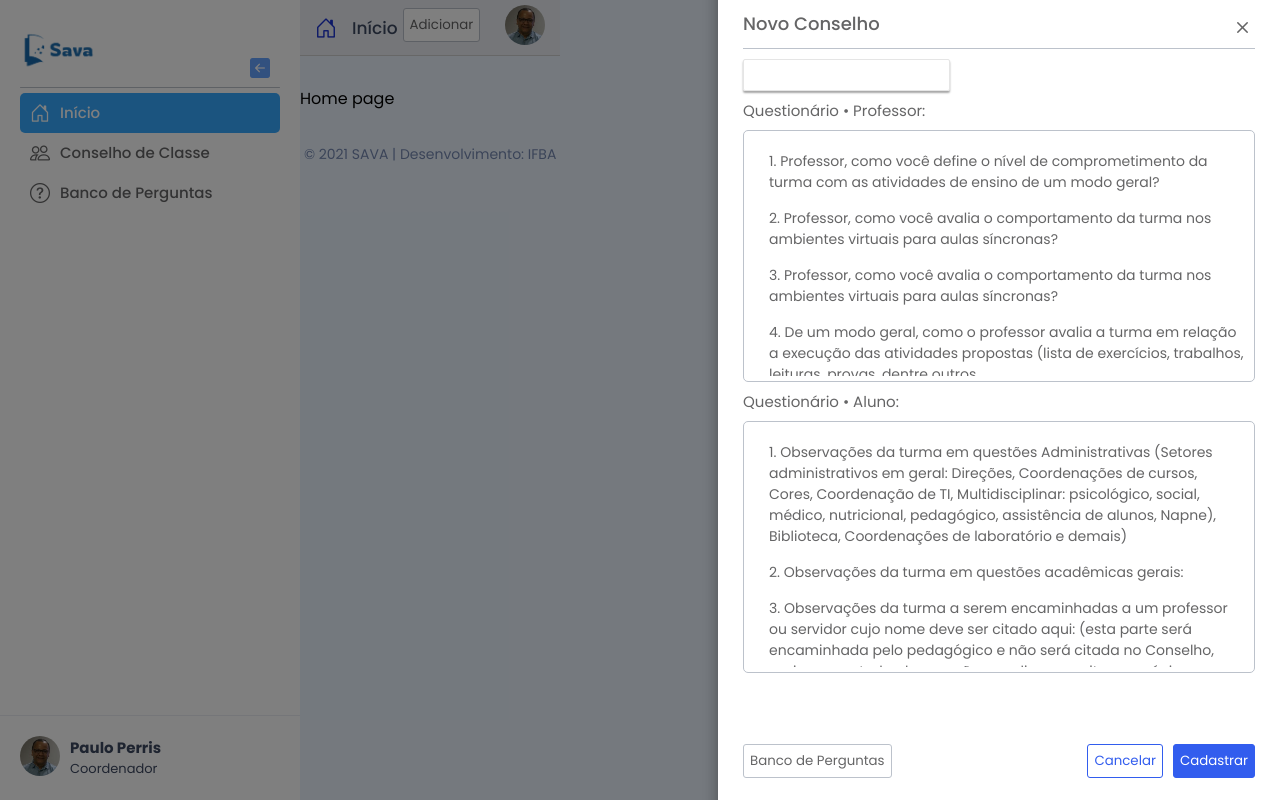
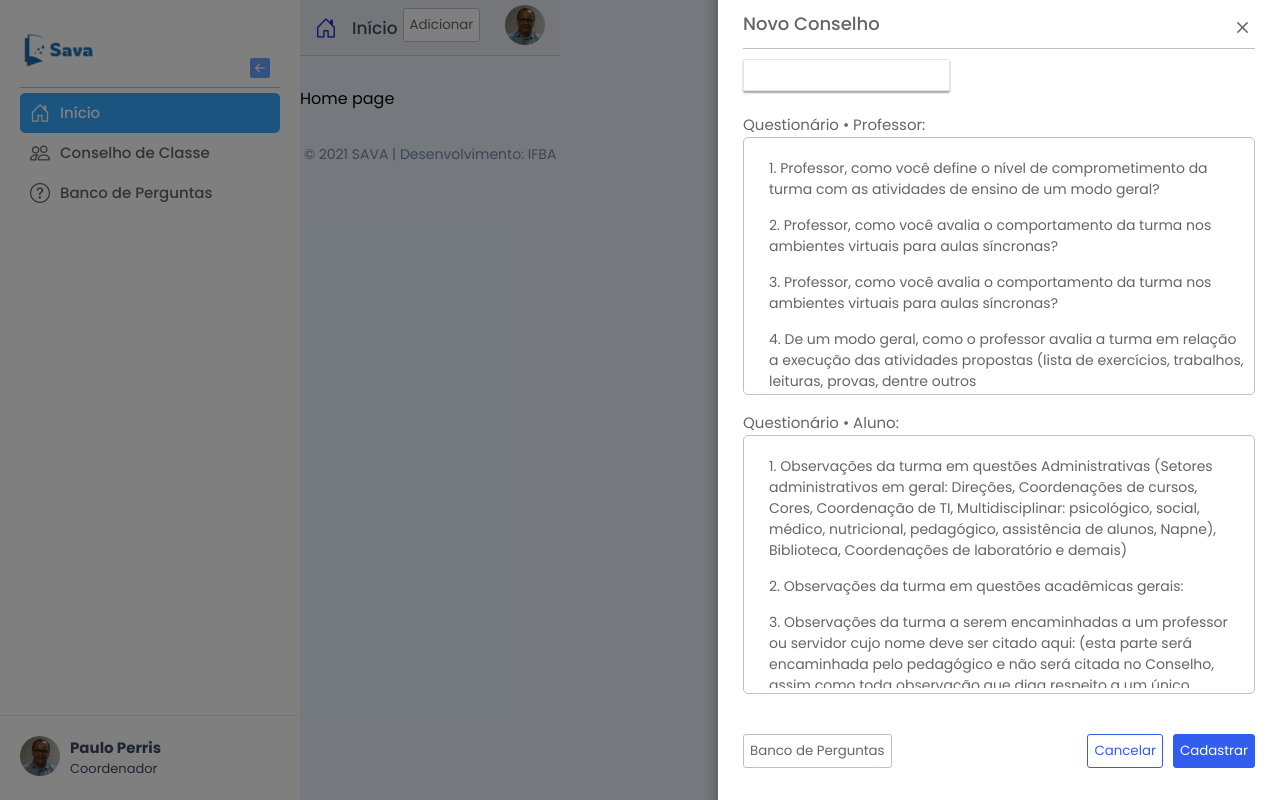
Before and after one commit to jonatasfbastos/sava_front, a React (Create React App) app: page / in a window 1280 px wide. Both pictures are taken after a click on the button "Adicionar". Built offline with nearby package versions, Linux system fonts and the light colour scheme.

Commit message:
SI-46 fixed margin in modal-class-council

```diff
--- a/src/components/modal-class-council/modal-class-council.css
+++ b/src/components/modal-class-council/modal-class-council.css
@@ -26,14 +26,14 @@
 .modal-container .modal-top {
     width: 100%;
     display: flex;
-    margin-top: 10px;
+    margin-top: 2%;
     justify-content: space-between;
     border-bottom: 1px solid var(--light-gray-2);
 
 }
 
 .dropdown-container {
-    margin-bottom: 5px;
+    margin-bottom: 3%;
 }
 
 .modal-container .modal-top span {
@@ -49,8 +49,9 @@
 }
 
 .questionnaire-conteiner {
-    height: 75%;
-    margin-top: 2px;
+    height: 77%;
+    margin-top: 1%;
+    min-height: 75%;
 }
 
 .modal-container span#questionnaire {
@@ -63,8 +64,7 @@
 .modal-container-body {
     border: 1px solid var(--light-gray-2);
     border-radius: 5px;
-    margin-top: 7px;
-    margin-bottom: 7px;
+    margin-bottom: 3%;
     height: 40%;
     padding: 5px 10px;
 
@@ -85,7 +85,7 @@
 
 .modal-container-bottom {
     width: 100%;
-    height: 10%;
+    height: 5%;
     display: flex;
     justify-content: space-between;
     align-items: end;
```
